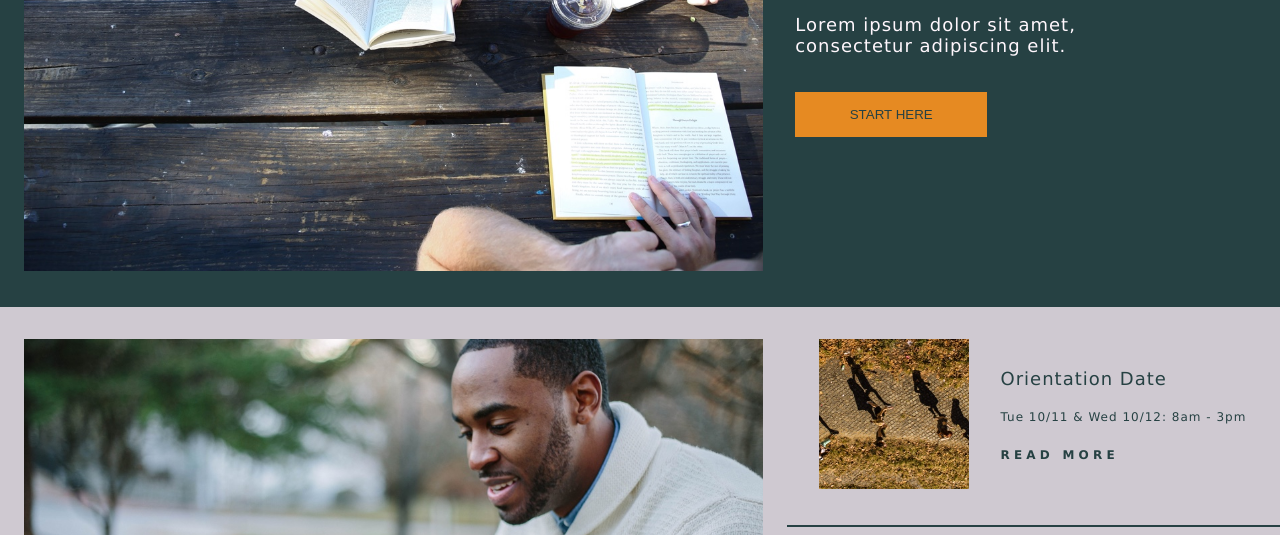
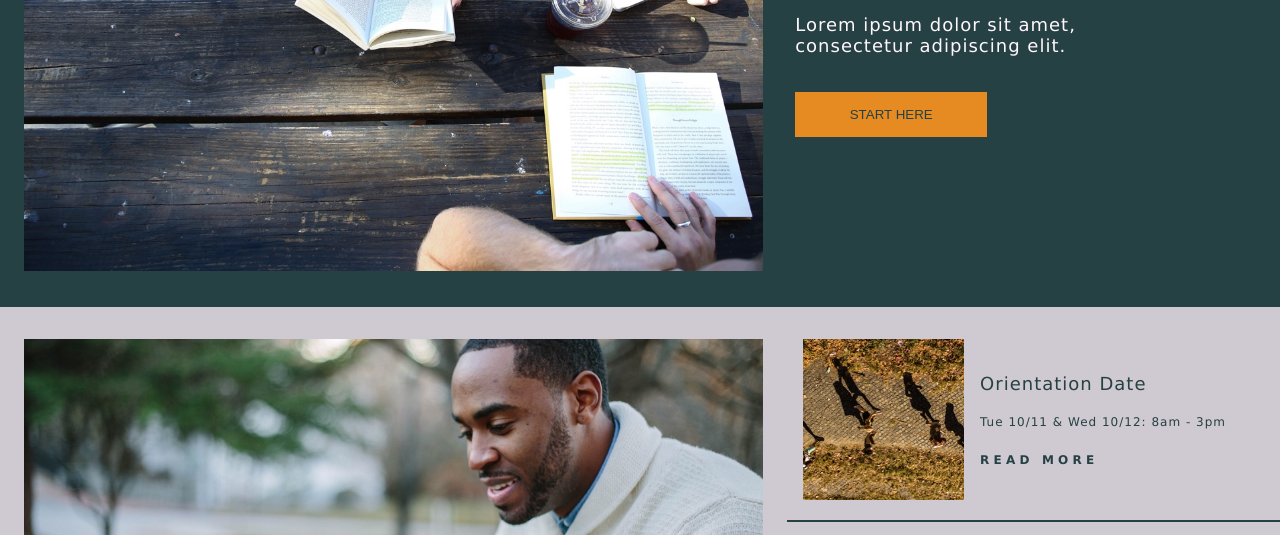
Before and after one commit to nataliejade9/colmar, a plain HTML site: page index.html in a window 1280 px wide. Shown: the part 371-906 px from the top of the page. Drawn offline with Linux system fonts and the light colour scheme.

Commit message:
Change thumbnail size

```diff
--- a/index.html
+++ b/index.html
@@ -75,7 +75,7 @@
             </div>
             <div class="container-right-tabs">
                 <a href="#">
-                    <div class="event-tab">
+                    <div class="event-tab first">
                         <div class="small-thumbnail">
                             <img src="./resources/images/information-orientation.jpg" alt="Bird's eye view of people walking down a path">
                         </div>
--- a/resources/css/style.css
+++ b/resources/css/style.css
@@ -186,6 +186,10 @@ h6 {
     display: none;
 }
 
+.event-tab.first {
+    padding-top: 1em;
+}
+
 .event-tab {
     display: flex;
     border-bottom: 2px double rgb(38, 65, 67);
@@ -214,7 +218,8 @@ a .event-tab:hover {
 .small-thumbnail {
     display: block;
     width: 35%;
-    margin: 2em;
+    margin: 1em;
+    padding-bottom: 0;
 }
 
 .small-thumbnail img {
@@ -378,6 +383,9 @@ footer ul {
    .event-tab {
        flex-direction: column;
    }
+   .event-tab.first {
+    padding-top: 0;
+}
    .container-right-tabs {
        width: 100%;
    }
```
Also changed, not shown: resources/images/favicon.ico (deleted), 2 other files.
